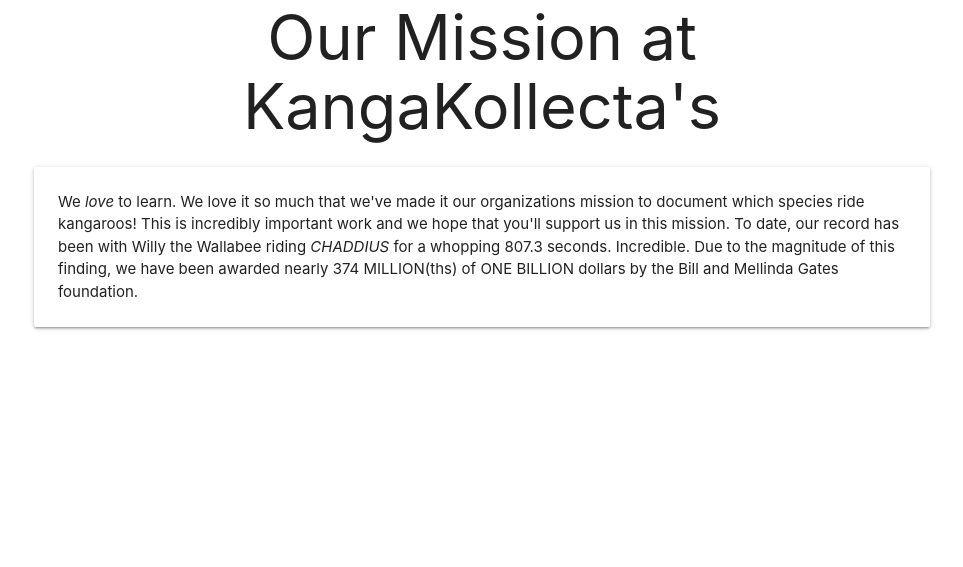
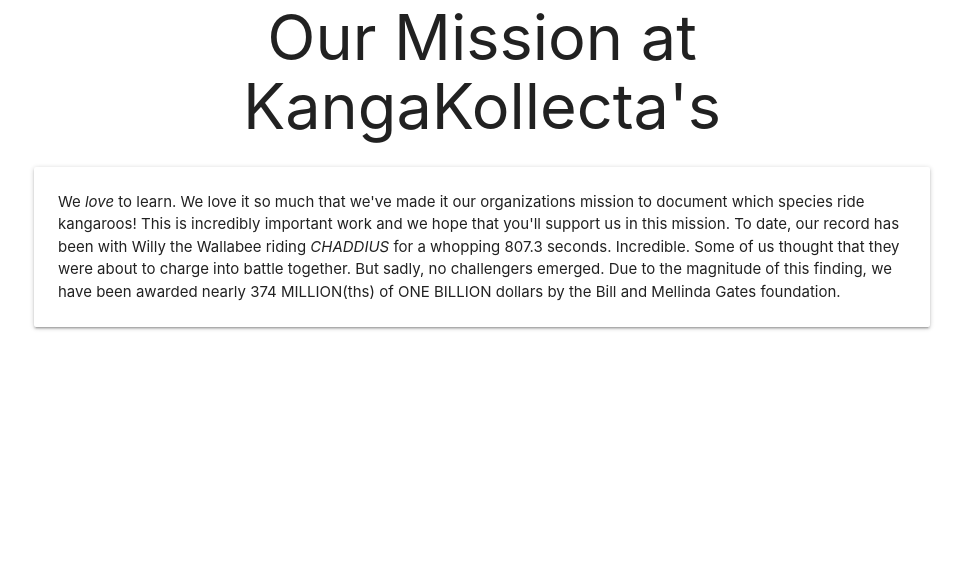
Before and after one commit to BHenderson93/KangaKollecta, a Django app: page /about in a window 1280 px wide. Shown: the part 103-670 px from the top of the page, without its empty margins (158-1121 px from the left). Run offline with Django 4.2, Linux system fonts and the light colour scheme.

Commit message:
Starting part 2

```diff
--- a/Homeworks/kargarookollector/main_app/templates/about.html
+++ b/Homeworks/kargarookollector/main_app/templates/about.html
@@ -4,7 +4,7 @@
 <h1>Our Mission at KangaKollecta's</h1>
 <div class="card">
     <div class="card-content">
-        We <em>love</em> to learn. We love it so much that we've made it our organizations mission to document which species ride kangaroos! This is incredibly important work and we hope that you'll support us in this mission. To date, our record has been with Willy the Wallabee riding <em>CHADDIUS</em> for a whopping 807.3 seconds. Incredible. Due to the magnitude of this finding, we have been awarded nearly 374 MILLION(ths) of ONE BILLION dollars by the Bill and Mellinda Gates foundation.
+        We <em>love</em> to learn. We love it so much that we've made it our organizations mission to document which species ride kangaroos! This is incredibly important work and we hope that you'll support us in this mission. To date, our record has been with Willy the Wallabee riding <em>CHADDIUS</em> for a whopping 807.3 seconds. Incredible. Some of us thought that they were about to charge into battle together. But sadly, no challengers emerged. Due to the magnitude of this finding, we have been awarded nearly 374 MILLION(ths) of ONE BILLION dollars by the Bill and Mellinda Gates foundation.
     </div>
 </div>
 {% endblock %}
```
